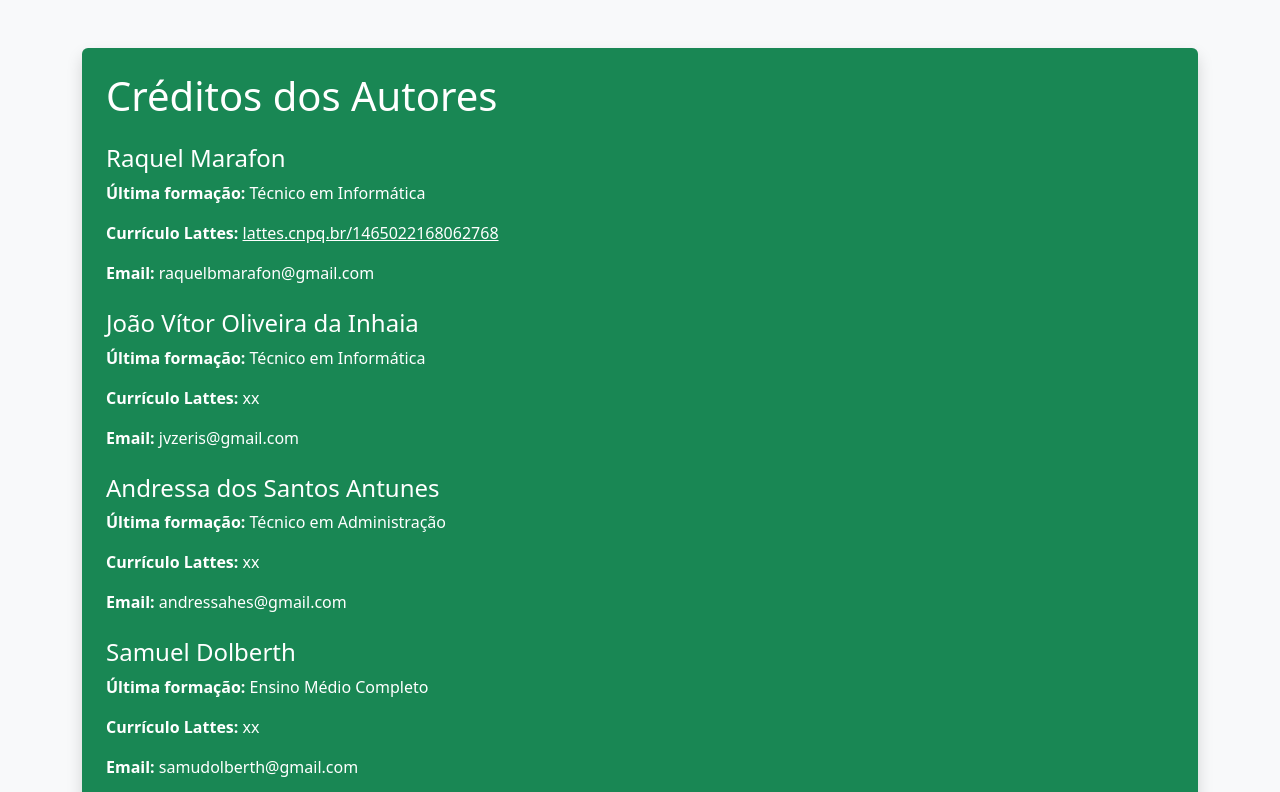
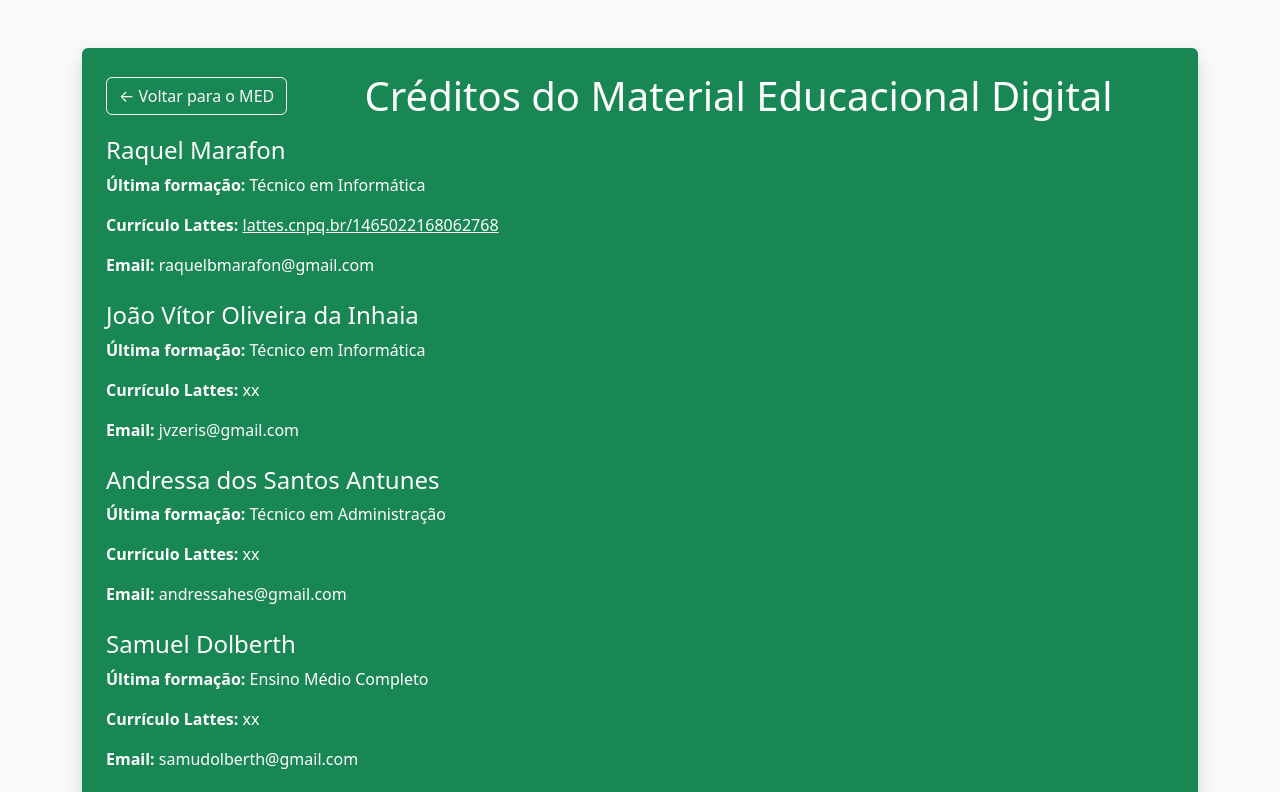
Before and after one commit to ADS-IFC-lab/med-acessibilidade-wai-aria, a plain HTML site: page credito.html in a window 1280 px wide. Shown: the top 792 px of the page. Drawn offline with nearby package versions, Linux system fonts and the light colour scheme.

Commit message:
Ajustes
-adição dos botões de voltar nas guias de crédito, sobre e guia.
-adição das guias no footer do projeto

```diff
--- a/credito.html
+++ b/credito.html
@@ -10,7 +10,12 @@
 
     <main class="container my-5">
         <section class="bg-success text-white p-4 rounded shadow">
-            <h1 class="mb-4">Créditos dos Autores</h1>
+                        <div class="d-flex align-items-center justify-content-between mb-3">
+            <a href="index.html" class="btn btn-outline-light me-3">
+                ← Voltar para o MED
+            </a>
+            <h1 class="mb-0 flex-grow-1 text-center">Créditos do Material Educacional Digital</h1>
+            </div>
 
             <div class="mb-4">
                 <h4>Raquel Marafon</h4>
```
Also changed, not shown: guia.html (+7 -1 lines), index.html (+5 -0 lines), sobre.html (+6 -1 lines).
